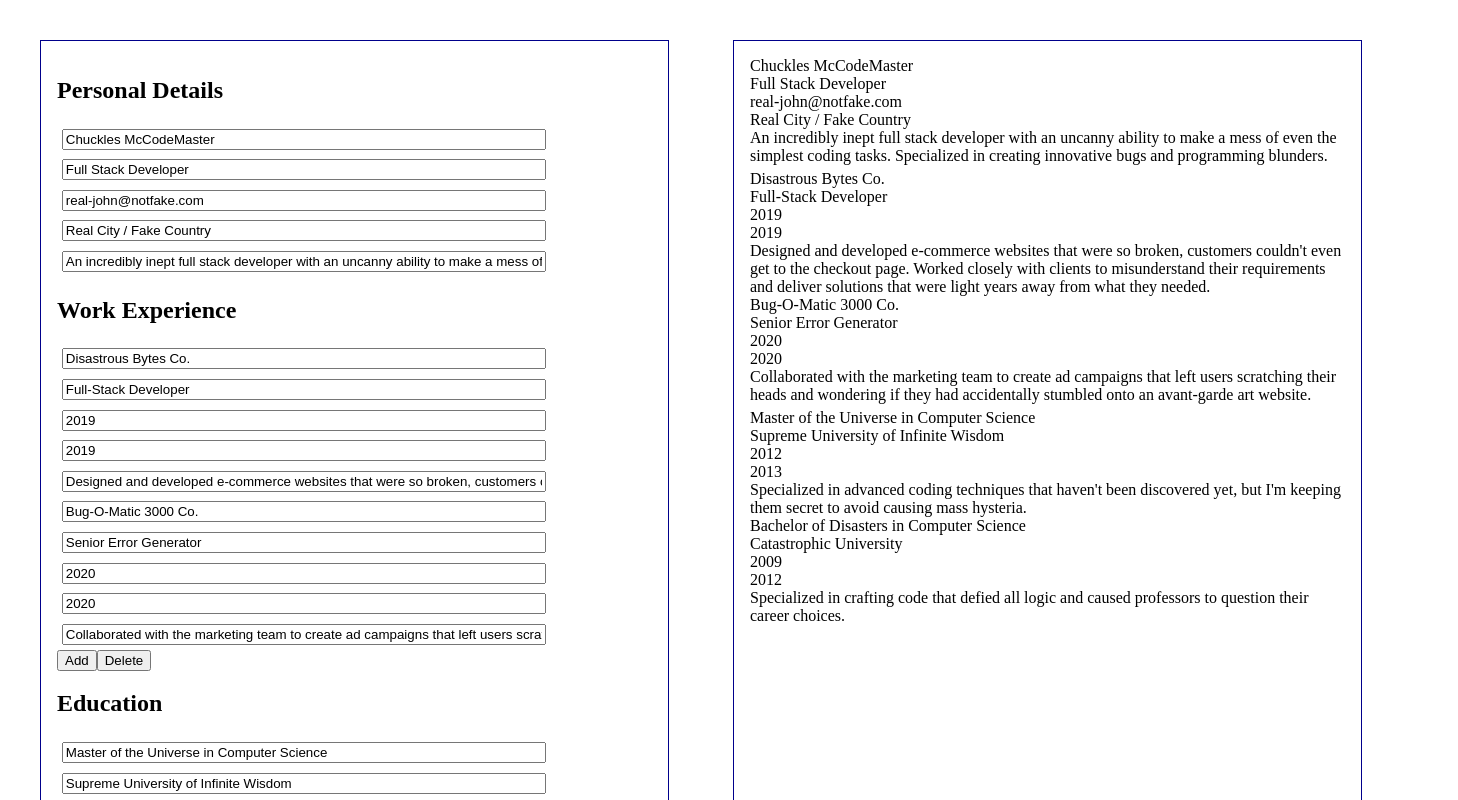
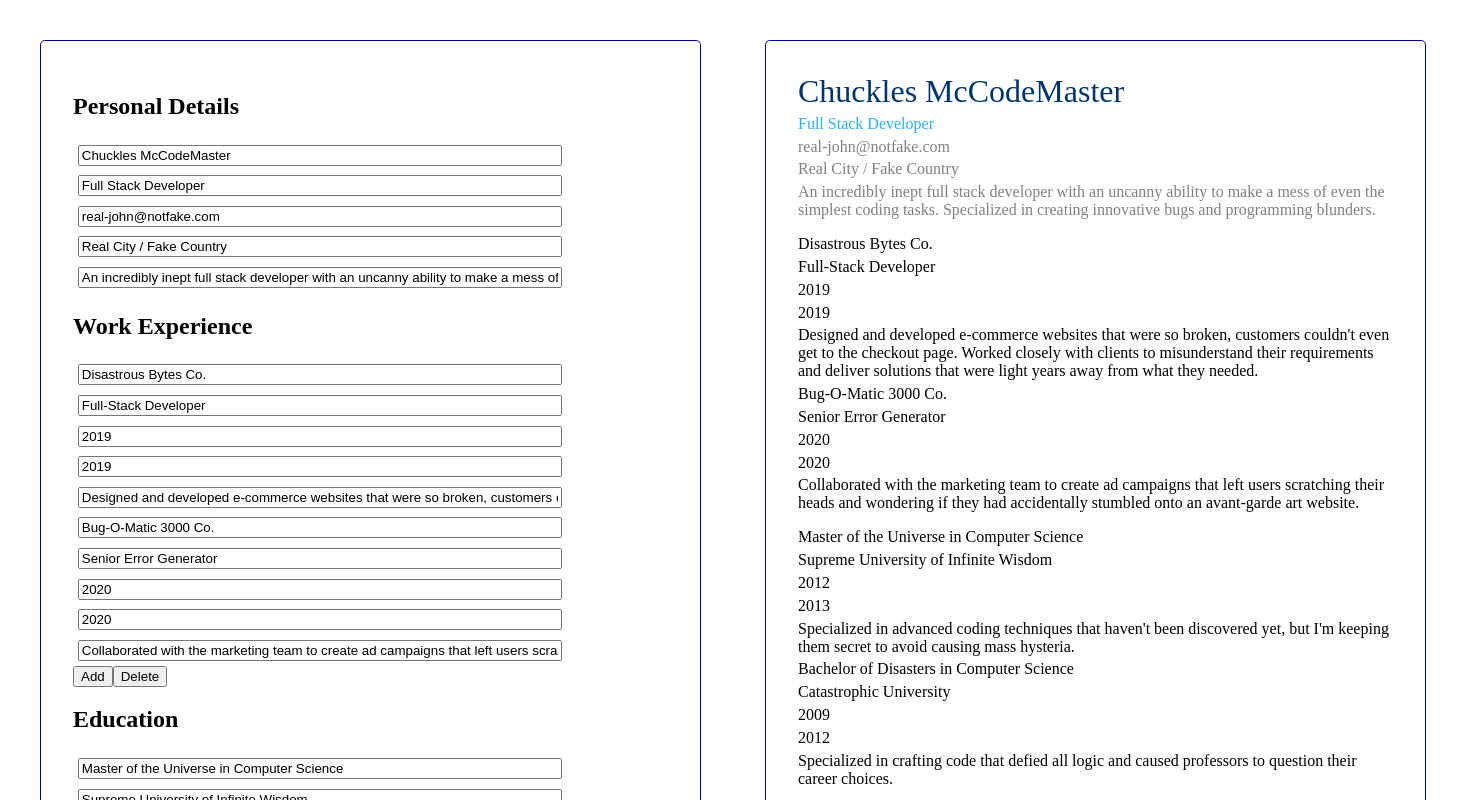
Before and after one commit to cagatay-usta/curriculum-vitae-hooked, a React (Create React App) app: page / in a window 1280 px wide. Shown: the top 800 px of the page, 1458 px wide, since content can reach past the window. Built offline with nearby package versions, Linux system fonts and the light colour scheme.

Commit message:
add styling

```diff
--- a/src/components/displayForm.js
+++ b/src/components/displayForm.js
@@ -4,13 +4,13 @@ function DisplayForm(props) {
   const { personal, work, education } = props;
   return (
     <div id="display-form-container">
-      <div id="personal-display-container">
+      <div id="personal-display-container" className="display-container">
         {Object.values(personal).map((item, index) => {
           return <div key={index}>{item}</div>;
         })}
       </div>
 
-      <div id="work-display-container">
+      <div id="work-display-container" className="display-container">
         {work.map((listItem, index) => {
           return Object.values(listItem).map((item, number) => {
             return <div key={number}>{item}</div>;
@@ -18,7 +18,7 @@ function DisplayForm(props) {
         })}
       </div>
 
-      <div id="education-display-container">
+      <div id="education-display-container" className="display-container">
         {education.map((listItem, index) => {
           return Object.values(listItem).map((item, number) => {
             return <div key={number}>{item}</div>;
--- a/src/styles/index.css
+++ b/src/styles/index.css
@@ -11,7 +11,8 @@ body {
 #input-form-container, #display-form-container {
   width: 595px;
   border: 1px solid darkblue;
-  padding: 1rem;
+  border-radius: .3rem;
+  padding: 2rem;
   margin: 2rem;
 
   display: flex;
@@ -24,5 +25,23 @@ input {
 }
 
 #display-form-container {
+  gap: 1rem;
+}
+
+.display-container {
+  display: flex;
+  flex-direction: column;
   gap: .3rem;
 }
+
+#personal-display-container div:first-child {
+  color: #00356B;
+  font-size: 2rem;
+}
+
+#personal-display-container div:nth-child(2) {
+  color: rgb(38, 178, 248)
+}
+#personal-display-container > div {
+  color: gray
+}
```
